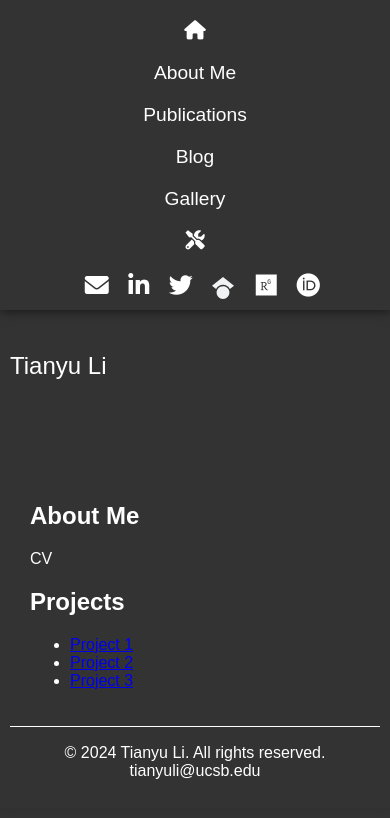
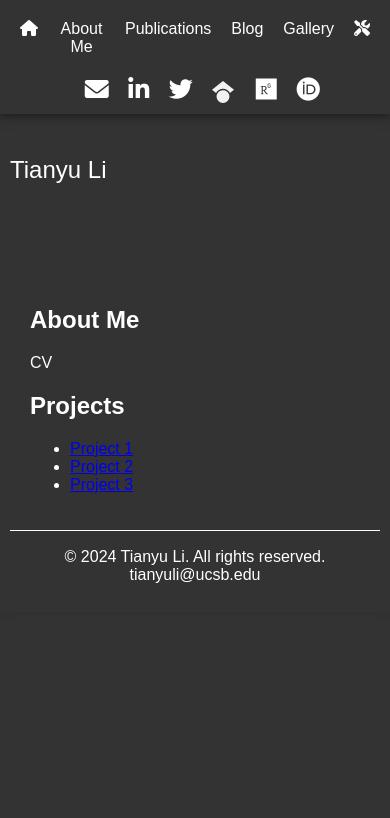
Before and after one commit to Crystalplumxyz/All_about_scattering, a plain HTML site: page index.html in a window 390 px wide. Drawn offline with Linux system fonts and the light colour scheme.

Commit message:
Update index.html

```diff
--- a/index.html
+++ b/index.html
@@ -101,12 +101,17 @@
             }
 
             nav ul {
-                flex-direction: column;
+                flex-direction: row; /* Ensure menu items are in a row */
+                justify-content: center;
                 text-align: center;
             }
 
             nav ul li {
-                margin: 10px 0;
+                margin: 10px; /* Adjust margin for spacing */
+            }
+
+            nav ul li a {
+                font-size: 1em; /* Decrease font size */
             }
 
             .icons {
```
